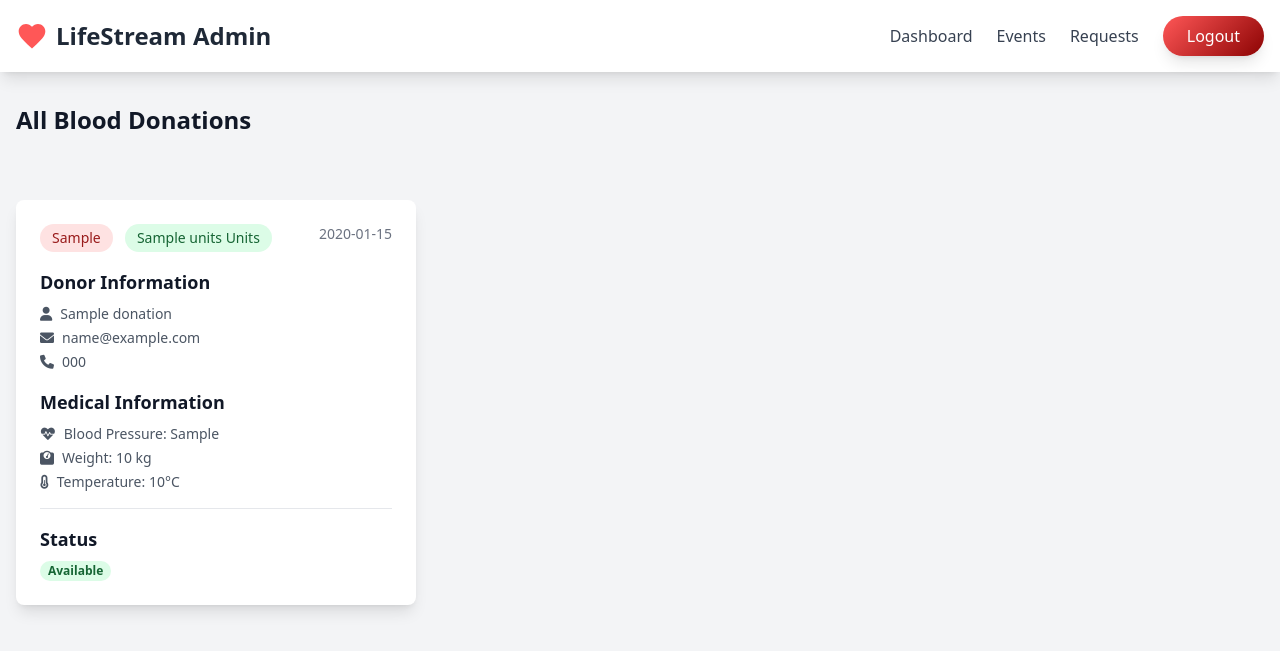
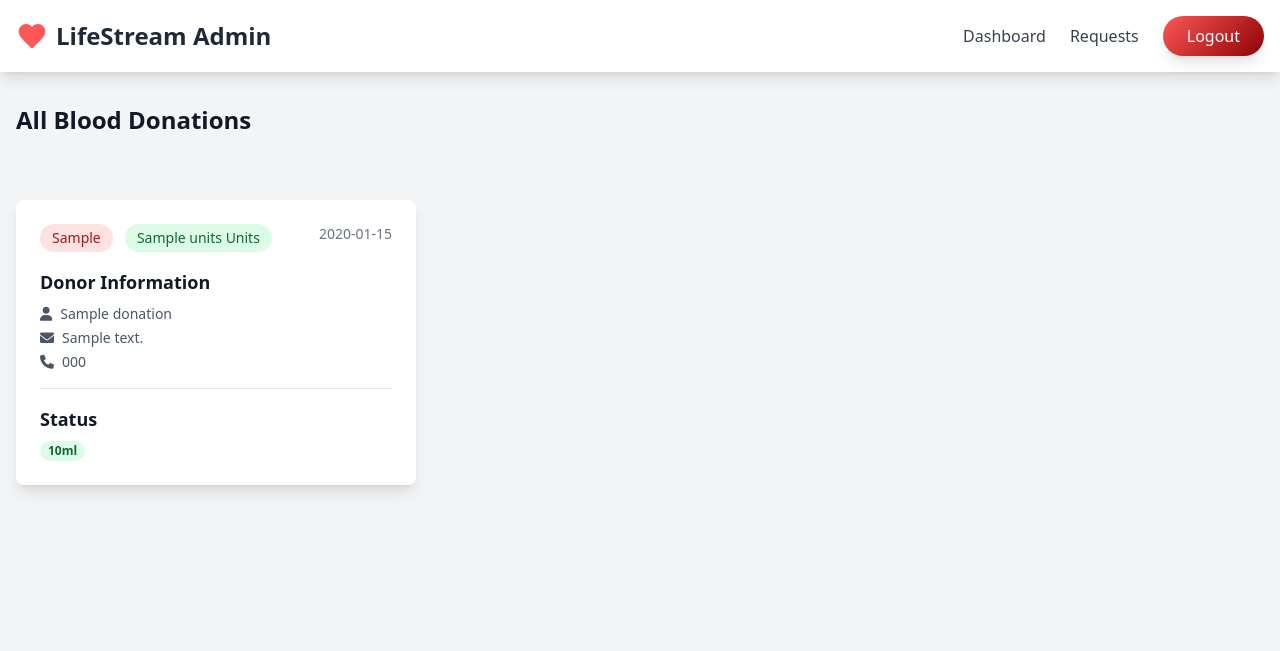
Before and after one commit to Make-Skilled/Blood-Donation-project-SACET, a Flask app: page /admin/donations in a window 1280 px wide. Shown: the top 651 px of the page. Run offline with Flask 3, Linux system fonts and the light colour scheme; the visitor is signed in with stand-in values (Sample User, id 1); a database or web service that is not in the repository returns one stand-in record (values such as "Sample title"); some libraries are stand-ins or nearby versions.

Commit message:
updated commit

```diff
--- a/app.py
+++ b/app.py
@@ -43,7 +43,7 @@ def dashboard():
         return redirect(url_for("loginpage"))
 
     # Get user's donations and upcoming events
-    user_donations = list(donations.find({"uploaded_by": session["email"]}))
+    user_donations = list(donations.find())
     upcoming_events = list(events.find({"date": {"$gte": datetime.now()}}).sort("date", 1))
 
     return render_template("dashboard.html", donations=user_donations, events=upcoming_events)
@@ -374,11 +374,34 @@ def add_event():
 @app.route("/admin/events")
 def admin_events():
     if not session.get("admin"):
-        flash("Please login as admin", "error")
         return redirect(url_for("admin_login"))
 
-    all_events = list(events.find().sort("date", -1))
-    return render_template("admin_dashboard.html", events=all_events)
+    try:
+        # Get stats
+        stats = {
+            "total_donations": donations.count_documents({}),
+            "total_requests": requests.count_documents({}),
+            "total_users": users.count_documents({}),
+            "active_events": events.count_documents({"date": {"$gte": datetime.now()}})
+        }
+
+        # Get all events
+        all_events = list(events.find().sort("date", 1))
+
+        return render_template("admin_dashboard.html",
+                             stats=stats,
+                             events=all_events)
+    except Exception as e:
+        print("Error in admin events:", str(e))
+        flash("Error loading events data", "error")
+        return render_template("admin_dashboard.html",
+                             stats={
+                                "total_donations": 0,
+                                "total_requests": 0,
+                                "total_users": 0,
+                                "active_events": 0
+                             },
+                             events=[])
 
 @app.route("/admin/delete-event/<event_id>", methods=["DELETE"])
 def delete_event(event_id):
--- a/templates/admin_donations.html
+++ b/templates/admin_donations.html
@@ -36,7 +36,6 @@
             </div>
             <div class="flex items-center space-x-6">
                 <a href="/admin/dashboard" class="text-gray-700 hover:text-red-600">Dashboard</a>
-                <a href="/admin/events" class="text-gray-700 hover:text-red-600">Events</a>
                 <a href="/admin/requests" class="text-gray-700 hover:text-red-600">Requests</a>
                 <a href="/admin/logout"><button class="btn-primary text-white px-6 py-2 rounded-full font-medium shadow-lg">
                     Logout
@@ -76,28 +75,15 @@
                             <i class="fas fa-user mr-2"></i>{{ donation.donorName }}
                         </p>
                         <p class="text-sm text-gray-600">
-                            <i class="fas fa-envelope mr-2"></i>{{ donation.donorEmail }}
+                            <i class="fas fa-envelope mr-2"></i>{{ donation.address }}
                         </p>
                         <p class="text-sm text-gray-600">
-                            <i class="fas fa-phone mr-2"></i>{{ donation.donorMobile }}
+                            <i class="fas fa-phone mr-2"></i>{{ donation.mobileNo }}
                         </p>
                     </div>
                 </div>
 
-                <div class="mb-4">
-                    <h3 class="text-lg font-semibold text-gray-900">Medical Information</h3>
-                    <div class="mt-2 space-y-1">
-                        <p class="text-sm text-gray-600">
-                            <i class="fas fa-heartbeat mr-2"></i>Blood Pressure: {{ donation.bloodPressure }}
-                        </p>
-                        <p class="text-sm text-gray-600">
-                            <i class="fas fa-weight mr-2"></i>Weight: {{ donation.weight }} kg
-                        </p>
-                        <p class="text-sm text-gray-600">
-                            <i class="fas fa-thermometer-half mr-2"></i>Temperature: {{ donation.temperature }}°C
-                        </p>
-                    </div>
-                </div>
+
 
                 <div class="border-t pt-4">
                     <h3 class="text-lg font-semibold text-gray-900 mb-2">Status</h3>
@@ -108,7 +94,7 @@
                             {% else %}
                                 bg-yellow-100 text-yellow-800
                             {% endif %}">
-                            {{ donation.status }}
+                            {{ donation.quantity }}ml
                         </span>
                     </div>
                 </div>
--- a/templates/admin_requests.html
+++ b/templates/admin_requests.html
@@ -36,7 +36,6 @@
             </div>
             <div class="flex items-center space-x-6">
                 <a href="/admin/dashboard" class="text-gray-700 hover:text-red-600">Dashboard</a>
-                <a href="/admin/events" class="text-gray-700 hover:text-red-600">Events</a>
                 <a href="/admin/donations" class="text-gray-700 hover:text-red-600">Donations</a>
                 <a href="/admin/logout"><button class="btn-primary text-white px-6 py-2 rounded-full font-medium shadow-lg">
                     Logout
--- a/templates/dashboard.html
+++ b/templates/dashboard.html
@@ -80,7 +80,7 @@
                         </p>
                         <p class="text-lg font-bold text-red-700">
                             <i class="fas fa-flask mr-2"></i>
-                            {{ donation.quantity }} Units Available
+                            {{ donation.quantity }} ml Available
                         </p>
                         <button onclick="openRequestModal('{{ donation._id }}', '{{ donation.bloodGroup }}', '{{ donation.quantity }}', '{{ donation.uploaded_by }}', '{{ donation.mobileNo }}')"
                                 class="w-full mt-4 btn-primary text-white px-4 py-2 rounded-lg text-sm shadow-md">
```
Also changed, not shown: templates/admin_dashboard.html (+6 -7 lines).
